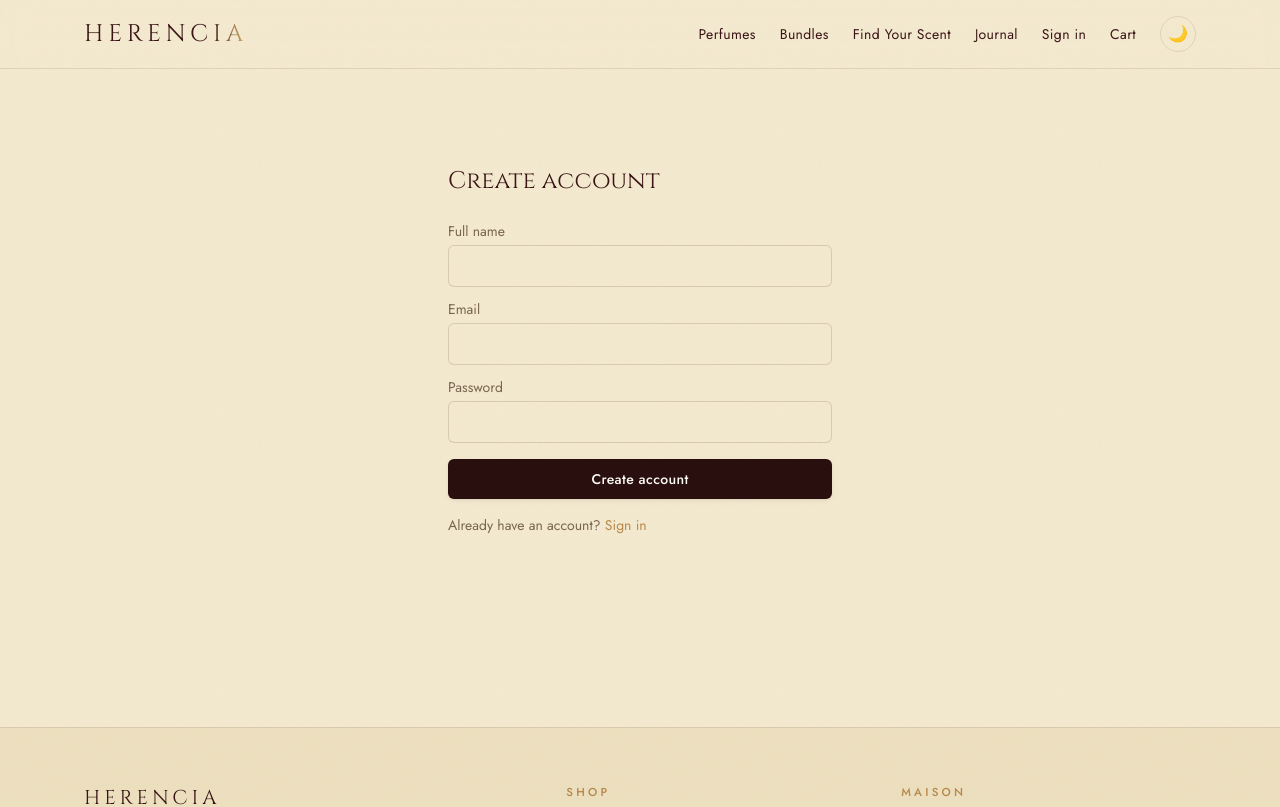
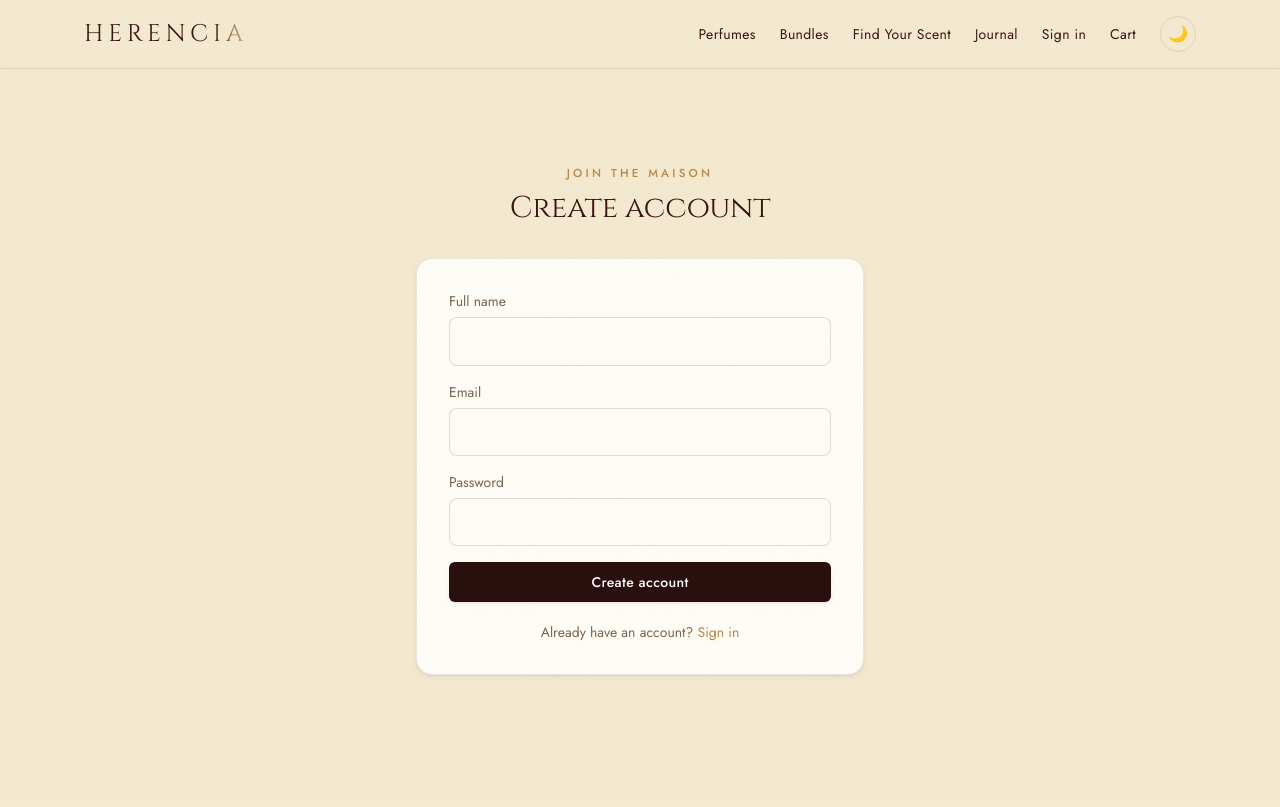
Before and after one commit to omarrislam/herencia-perfumes, a React (Vite) app in the folder apps/web/: page /register in a window 1280 px wide. Shown: the top 807 px of the page. Built offline with nearby package versions, Linux system fonts and the light colour scheme; no server answers.

Commit message:
feat(design): elevate auth pages, 404, journal (blog list/post), quiz flow

```diff
--- a/apps/web/src/pages/Blog.tsx
+++ b/apps/web/src/pages/Blog.tsx
@@ -20,46 +20,39 @@ export default function Blog() {
   if (isError) return <p className="py-8 text-center font-body text-muted">Failed to load posts.</p>;
 
   return (
-    <div className="py-10">
-      <h1 className="mb-8 font-display text-3xl text-content">Journal</h1>
+    <div>
+      <div className="mb-10">
+        <p className="eyebrow">Notes on scent &amp; craft</p>
+        <h1 className="display mt-2 text-3xl text-content md:text-4xl">Journal</h1>
+        <div className="rule-gold-left mt-4" />
+      </div>
       {data && data.items.length === 0 && (
-        <p className="font-body text-muted">No posts yet.</p>
+        <p className="py-16 text-center font-body text-muted">No posts yet.</p>
       )}
       <Reveal>
         <div className="grid grid-cols-1 gap-6 sm:grid-cols-2 lg:grid-cols-3">
           {data?.items.map((post) => (
-          <article key={post.id} className="overflow-hidden rounded-lg border border-line bg-surface">
+            <article key={post.id} className="card-lux group overflow-hidden rounded-xl">
+              <Link to={'/blog/' + post.slug} className="block">
                 {post.coverImage && (
+                  <div className="aspect-[16/10] overflow-hidden bg-surface2">
                     <img
                       src={cld(post.coverImage, { w: 600 })}
                       alt={post.title}
-                className="aspect-video w-full object-cover"
+                      className="h-full w-full object-cover transition-transform duration-700 ease-out group-hover:scale-[1.05] motion-reduce:transform-none motion-reduce:transition-none"
                     />
-            )}
-            <div className="space-y-2 p-4">
-              <Link
-                to={'/blog/' + post.slug}
-                className="block font-display text-lg text-content hover:text-accent"
-              >
-                {post.title}
-              </Link>
-              <p className="line-clamp-3 font-body text-sm text-muted">{post.excerpt}</p>
-              {post.tags.length > 0 && (
-                <div className="flex flex-wrap gap-1">
-                  {post.tags.map((tag) => (
-                    <span
-                      key={tag}
-                      className="rounded-full bg-bg px-2 py-0.5 font-body text-xs text-muted"
-                    >
-                      {tag}
-                    </span>
-                  ))}
                   </div>
                 )}
-              <p className="font-body text-xs text-muted">
-                {new Date(post.createdAt).toLocaleDateString()}
+                <div className="space-y-2 p-5">
+                  <p className="eyebrow">
+                    {new Date(post.createdAt).toLocaleDateString('en-US', { year: 'numeric', month: 'long', day: 'numeric' })}
                   </p>
+                  <h2 className="font-display text-lg leading-snug text-content transition-colors group-hover:text-accent">
+                    {post.title}
+                  </h2>
+                  <p className="line-clamp-3 font-body text-sm leading-relaxed text-muted">{post.excerpt}</p>
                 </div>
+              </Link>
             </article>
           ))}
         </div>
--- a/apps/web/src/pages/BlogPost.tsx
+++ b/apps/web/src/pages/BlogPost.tsx
@@ -31,17 +31,23 @@ export default function BlogPost() {
   }
 
   return (
-    <article className="mx-auto max-w-2xl py-10">
-      <h1 className="mb-4 font-display text-3xl text-content">{post.title}</h1>
+    <article className="mx-auto max-w-3xl">
+      <Link to="/blog" className="link-underline font-body text-sm text-accent">← Journal</Link>
+      <div className="mt-6 mb-8 text-center">
+        <p className="eyebrow">
+          {new Date(post.createdAt).toLocaleDateString('en-US', { year: 'numeric', month: 'long', day: 'numeric' })}
+        </p>
+        <h1 className="display mx-auto mt-3 max-w-2xl text-4xl text-content md:text-5xl">{post.title}</h1>
+      </div>
       {post.coverImage && (
         <img
-          src={cld(post.coverImage, { w: 800 })}
+          src={cld(post.coverImage, { w: 1000 })}
           alt={post.title}
-          className="mb-6 w-full rounded-lg object-cover"
+          className="mb-10 aspect-[16/9] w-full rounded-2xl object-cover shadow-lux"
         />
       )}
       <div
-        className="prose-herencia font-body text-content"
+        className="prose-herencia mx-auto font-body text-content"
         dangerouslySetInnerHTML={{ __html: renderMarkdownSafe(post.body) }}
       />
     </article>
--- a/apps/web/src/pages/Login.tsx
+++ b/apps/web/src/pages/Login.tsx
@@ -28,21 +28,24 @@ export default function Login() {
   };
 
   return (
-    <form onSubmit={onSubmit} className="mx-auto max-w-sm py-16">
-      <h1 className="mb-6 font-display text-2xl text-content">Sign in</h1>
-      {error && <p className="mb-3 font-body text-sm text-danger">{error}</p>}
-      <label className="mb-3 block">
-        <span className="mb-1 block font-body text-sm text-muted">Email</span>
-        <input type="email" required value={email} onChange={(e) => setEmail(e.target.value)}
-          className="w-full rounded-md border border-line bg-bg px-3 py-2 font-body text-content" />
-      </label>
-      <label className="mb-4 block">
-        <span className="mb-1 block font-body text-sm text-muted">Password</span>
-        <input type="password" required value={password} onChange={(e) => setPassword(e.target.value)}
-          className="w-full rounded-md border border-line bg-bg px-3 py-2 font-body text-content" />
-      </label>
-      <Button type="submit" disabled={busy} className="w-full">{busy ? 'Signing in…' : 'Sign in'}</Button>
-      <p className="mt-4 font-body text-sm text-muted">No account? <Link to="/register" className="text-accent">Create one</Link></p>
-    </form>
+    <div className="mx-auto max-w-md py-16">
+      <div className="mb-8 text-center">
+        <p className="eyebrow">Welcome back</p>
+        <h1 className="display mt-2 text-3xl text-content">Sign in</h1>
+      </div>
+      <form onSubmit={onSubmit} className="card-lux space-y-4 rounded-2xl p-8">
+        {error && <p className="rounded-md bg-danger-soft px-3 py-2 font-body text-sm text-danger">{error}</p>}
+        <label className="block">
+          <span className="mb-1.5 block font-body text-sm text-muted">Email</span>
+          <input type="email" required value={email} onChange={(e) => setEmail(e.target.value)} className="field-lux" />
+        </label>
+        <label className="block">
+          <span className="mb-1.5 block font-body text-sm text-muted">Password</span>
+          <input type="password" required value={password} onChange={(e) => setPassword(e.target.value)} className="field-lux" />
+        </label>
+        <Button type="submit" disabled={busy} className="w-full">{busy ? 'Signing in…' : 'Sign in'}</Button>
+        <p className="pt-1 text-center font-body text-sm text-muted">No account? <Link to="/register" className="link-underline text-accent">Create one</Link></p>
+      </form>
+    </div>
   );
 }
--- a/apps/web/src/pages/NotFound.tsx
+++ b/apps/web/src/pages/NotFound.tsx
@@ -4,10 +4,15 @@ import { useSeo } from '../lib/useSeo';
 export default function NotFound() {
   useSeo({ title: 'Not found — HERENCIA' });
   return (
-    <section className="grid place-items-center gap-4 py-24 text-center">
-      <h1 className="font-display text-4xl text-content">404</h1>
-      <p className="font-body text-muted">This page drifted away like a top note.</p>
-      <Link to="/" className="font-body text-accent underline">Return home</Link>
+    <section className="grid min-h-[55vh] place-items-center py-24 text-center">
+      <div className="space-y-5">
+        <p className="eyebrow">Lost the trail</p>
+        <h1 className="display text-7xl text-content">404</h1>
+        <p className="mx-auto max-w-sm font-body text-muted">
+          This page drifted away like a top note. Let&apos;s get you back to the collection.
+        </p>
+        <Link to="/" className="btn-outline mt-2 inline-flex">Return home</Link>
+      </div>
     </section>
   );
 }
--- a/apps/web/src/pages/Register.tsx
+++ b/apps/web/src/pages/Register.tsx
@@ -28,26 +28,28 @@ export default function Register() {
   };
 
   return (
-    <form onSubmit={onSubmit} className="mx-auto max-w-sm py-16">
-      <h1 className="mb-6 font-display text-2xl text-content">Create account</h1>
-      {error && <p className="mb-3 font-body text-sm text-danger">{error}</p>}
-      <label className="mb-3 block">
-        <span className="mb-1 block font-body text-sm text-muted">Full name</span>
-        <input type="text" required value={name} onChange={(e) => setName(e.target.value)}
-          className="w-full rounded-md border border-line bg-bg px-3 py-2 font-body text-content" />
-      </label>
-      <label className="mb-3 block">
-        <span className="mb-1 block font-body text-sm text-muted">Email</span>
-        <input type="email" required value={email} onChange={(e) => setEmail(e.target.value)}
-          className="w-full rounded-md border border-line bg-bg px-3 py-2 font-body text-content" />
-      </label>
-      <label className="mb-4 block">
-        <span className="mb-1 block font-body text-sm text-muted">Password</span>
-        <input type="password" required value={password} onChange={(e) => setPassword(e.target.value)}
-          className="w-full rounded-md border border-line bg-bg px-3 py-2 font-body text-content" />
-      </label>
-      <Button type="submit" disabled={busy} className="w-full">{busy ? 'Creating account…' : 'Create account'}</Button>
-      <p className="mt-4 font-body text-sm text-muted">Already have an account? <Link to="/login" className="text-accent">Sign in</Link></p>
-    </form>
+    <div className="mx-auto max-w-md py-16">
+      <div className="mb-8 text-center">
+        <p className="eyebrow">Join the maison</p>
+        <h1 className="display mt-2 text-3xl text-content">Create account</h1>
+      </div>
+      <form onSubmit={onSubmit} className="card-lux space-y-4 rounded-2xl p-8">
+        {error && <p className="rounded-md bg-danger-soft px-3 py-2 font-body text-sm text-danger">{error}</p>}
+        <label className="block">
+          <span className="mb-1.5 block font-body text-sm text-muted">Full name</span>
+          <input type="text" required value={name} onChange={(e) => setName(e.target.value)} className="field-lux" />
+        </label>
+        <label className="block">
+          <span className="mb-1.5 block font-body text-sm text-muted">Email</span>
+          <input type="email" required value={email} onChange={(e) => setEmail(e.target.value)} className="field-lux" />
+        </label>
+        <label className="block">
+          <span className="mb-1.5 block font-body text-sm text-muted">Password</span>
+          <input type="password" required value={password} onChange={(e) => setPassword(e.target.value)} className="field-lux" />
+        </label>
+        <Button type="submit" disabled={busy} className="w-full">{busy ? 'Creating account…' : 'Create account'}</Button>
+        <p className="pt-1 text-center font-body text-sm text-muted">Already have an account? <Link to="/login" className="link-underline text-accent">Sign in</Link></p>
+      </form>
+    </div>
   );
 }
```
Also changed, not shown: apps/web/src/pages/FindYourScent.tsx (+31 -20 lines). Lines whose indentation alone changed are shown as unchanged.
